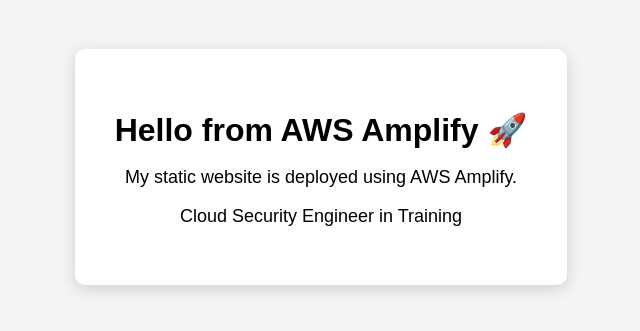
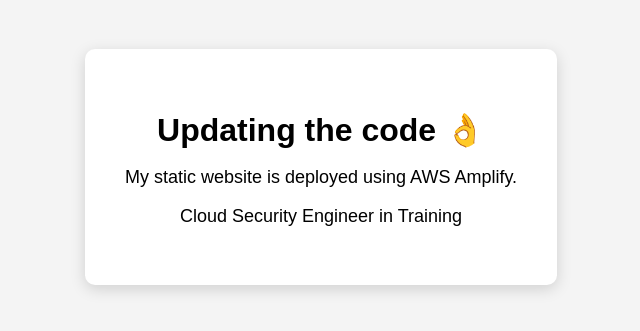
Before and after one commit to eyadshaltoot/task3-amplify-website, a plain HTML site: page index.html in a window 1280 px wide. Shown: the part 233-564 px from the top of the page, without its empty margins (319-959 px from the left). Drawn offline with Linux system fonts and the light colour scheme.

Commit message:
Update index.html

```diff
--- a/index.html
+++ b/index.html
@@ -9,7 +9,7 @@
 <body>
 
     <div class="container">
-        <h1>Hello from AWS Amplify 🚀</h1>
+        <h1>Updating the code 👌</h1>
         <p>My static website is deployed using AWS Amplify.</p>
         <p>Cloud Security Engineer in Training</p>
     </div>
```
